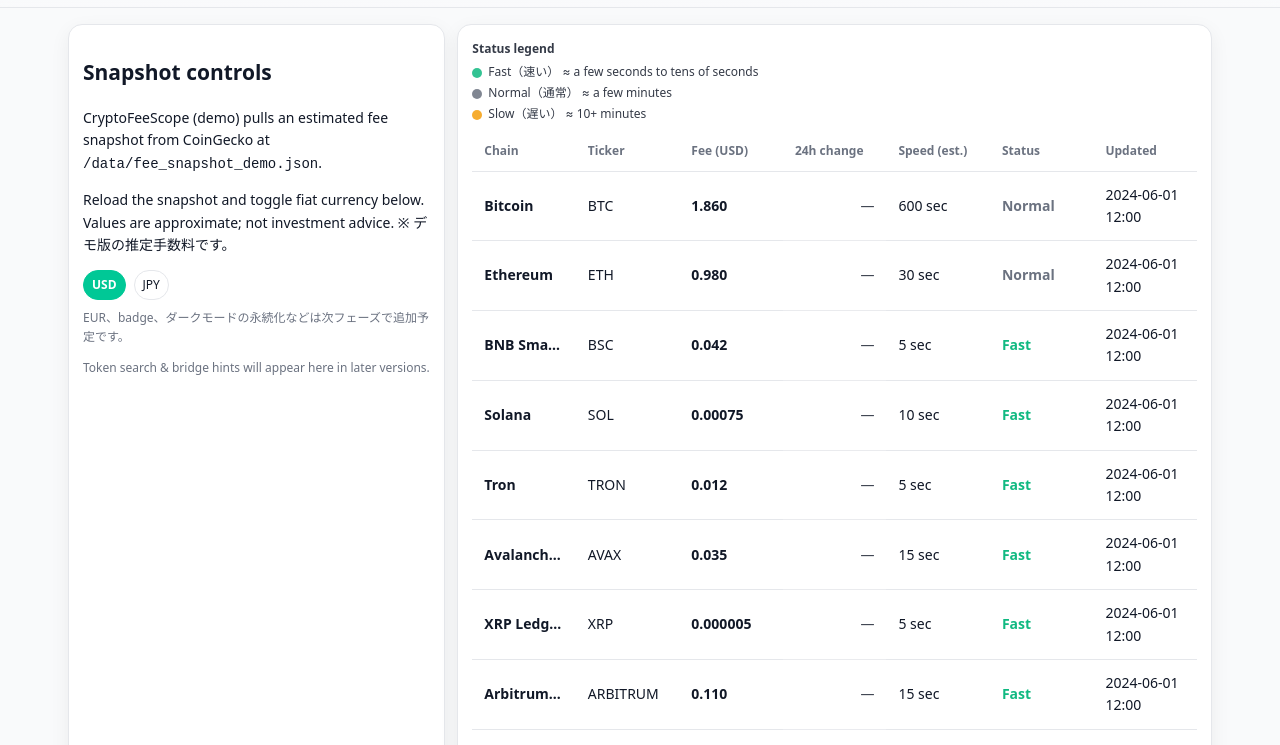
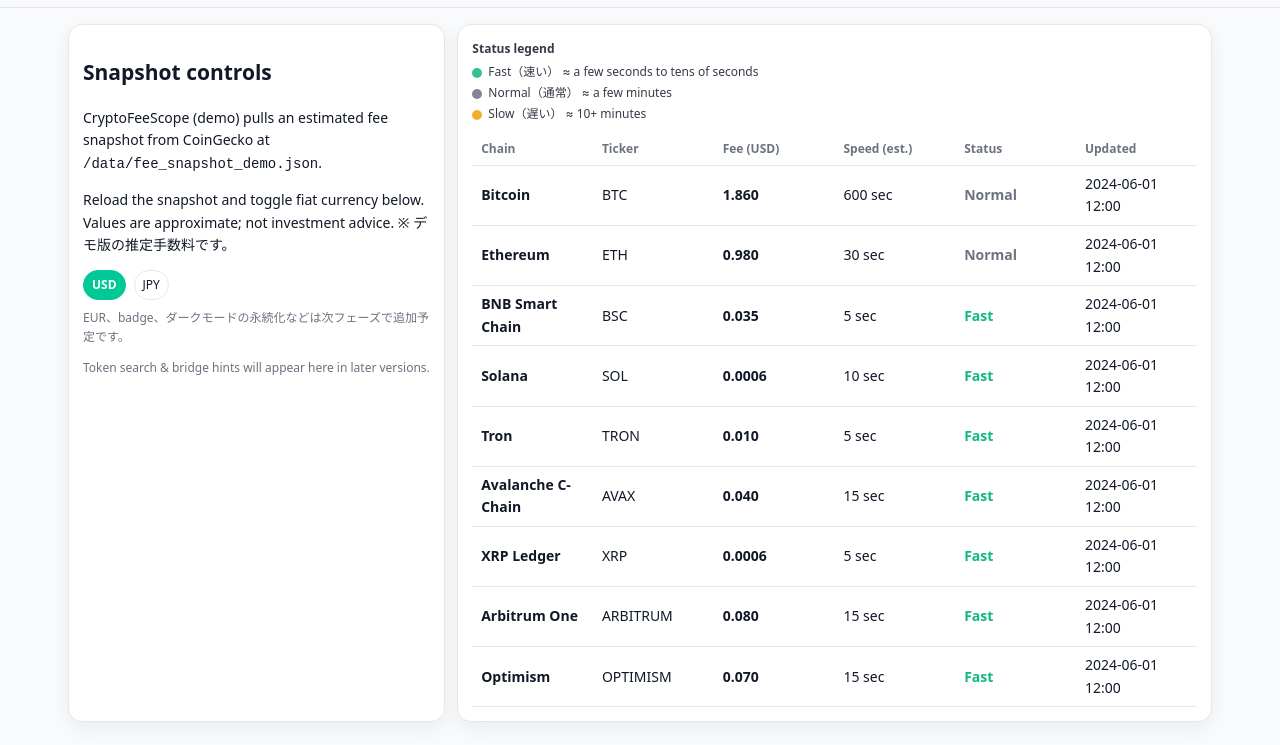
Before and after one commit to badjoke-lab/cryptofeescope, a website: page index.html in a window 1280 px wide. Shown: the part 55-800 px from the top of the page. Drawn offline with Linux system fonts and the light colour scheme.

Commit message:
Finalize snapshot MVP for Phase 1

```diff
--- a/app.js
+++ b/app.js
@@ -1,4 +1,4 @@
-// FeeSnapshot JSON schema (demo)
+// FeeSnapshot JSON schema (demo, Phase 1)
 // {
 //   generatedAt: string,
 //   vsCurrencies: string[], // ["usd", "jpy"]
@@ -11,7 +11,6 @@
 //       status: string,
 //       updated: string,
 //       native: { amount: number, symbol: string },
-//       tiers: { label: string, feeUSD: number, feeJPY: number }[],
 //       source: { price: { provider: string, id: string } }
 //     }
 //   }
@@ -137,8 +136,7 @@
   }
 
   if (abs >= 0.01 && abs < 1000) {
-    const fixed = value.toFixed(3);
-    return fixed;
+    return `${sign}${abs.toFixed(3)}`;
   }
 
   const suffix = abs >= 1_000_000 ? "m" : "k";
@@ -152,6 +150,7 @@
 function formatUpdated(iso) {
   if (!iso) return "—";
   const d = new Date(iso);
+  if (Number.isNaN(d.getTime())) return "—";
   return `${d.getFullYear()}-${String(d.getMonth() + 1).padStart(2, "0")}-${String(
     d.getDate()
   ).padStart(2, "0")} ${String(d.getHours()).padStart(2, "0")}:${String(
@@ -176,51 +175,15 @@
   Object.entries(chains).forEach(([key, chain]) => {
     const currencyKey = currency === "usd" ? "feeUSD" : "feeJPY";
     const currencyCode = currency.toUpperCase();
-    const hasTiers = Array.isArray(chain.tiers) && chain.tiers.length > 0;
-    const tiers = hasTiers ? chain.tiers : [];
-    const baseTier = hasTiers ? tiers[0] : null;
-    const rawFee =
-      baseTier && typeof baseTier[currencyKey] === "number"
-        ? baseTier[currencyKey]
-        : chain[currencyKey];
+    const rawFee = chain[currencyKey];
 
     const displayFee = formatFiat(rawFee);
-    let feeTitle =
-      Number.isFinite(rawFee) && rawFee != null
+    const feeTitle =
+      typeof rawFee === "number" && Number.isFinite(rawFee)
         ? `${toPlainNumberString(rawFee)} ${currencyCode}`
         : "";
-    if (hasTiers) {
-      const entries = tiers
-        .map((tier) => {
-          const feeValue = tier ? tier[currencyKey] : null;
-          if (typeof feeValue !== "number" || Number.isNaN(feeValue)) return null;
-          const raw = `${toPlainNumberString(feeValue)} ${currencyCode}`;
-          const label = tier.label
-            ? tier.label.charAt(0).toUpperCase() + tier.label.slice(1)
-            : "Tier";
-          return `${label}: ${raw}`;
-        })
-        .filter(Boolean);
-      if (entries.length > 0) {
-        feeTitle = entries.join("; ");
-      }
-    }
     const speedStr = chain.speedSec != null ? `${chain.speedSec} sec` : "—";
     const statusStr = chain.status || "unknown";
-    const change = chain.priceChange24hPct;
-    let changeText = "—";
-    let changeClass = "change-flat";
-    let changeTitle = "No 24h data (demo API)";
-
-    if (typeof change === "number" && !Number.isNaN(change)) {
-      const sign = change > 0 ? "+" : "";
-      const rounded = change.toFixed(1);
-      changeText = `${sign}${rounded}%`;
-      changeTitle = `${sign}${change.toFixed(2)}% over last 24h`;
-
-      if (change > 0.1) changeClass = "change-pos";
-      else if (change < -0.1) changeClass = "change-neg";
-    }
 
     // キーを利用した簡易ticker。後でchains.jsonと統合予定
     const ticker = (key || "?").toUpperCase();
@@ -243,21 +206,6 @@
       tdFee.title = feeTitle;
     }
 
-    if (hasTiers && tiers.length > 1) {
-      const tierNote = document.createElement("div");
-      const baseLabel = baseTier?.label
-        ? baseTier.label.charAt(0).toUpperCase() + baseTier.label.slice(1)
-        : "Standard";
-      tierNote.classList.add("fee-tier-hint");
-      tierNote.textContent = `${baseLabel} · +${tiers.length - 1} tiers`;
-      tdFee.appendChild(tierNote);
-    }
-
-    const tdChange = document.createElement("td");
-    tdChange.classList.add("change-cell", changeClass);
-    tdChange.textContent = changeText;
-    tdChange.title = changeTitle;
-
     const tdSpeed = document.createElement("td");
     tdSpeed.textContent = speedStr;
 
@@ -268,7 +216,7 @@
     const tdUpdated = document.createElement("td");
     tdUpdated.textContent = formatUpdated(chain.updated);
 
-    tr.append(tdChain, tdTicker, tdFee, tdChange, tdSpeed, tdStatus, tdUpdated);
+    tr.append(tdChain, tdTicker, tdFee, tdSpeed, tdStatus, tdUpdated);
     tbody.appendChild(tr);
   });
 }
@@ -345,4 +293,5 @@
 
   bindCurrencyButtons();
   loadSnapshotAndRender();
+  setInterval(loadSnapshotAndRender, 60_000);
 });
--- a/data/fee_snapshot_demo.json
+++ b/data/fee_snapshot_demo.json
@@ -13,13 +13,6 @@
         "amount": 0.00003,
         "symbol": "BTC"
       },
-      "tiers": [
-        {
-          "label": "standard",
-          "feeUSD": 1.86,
-          "feeJPY": 279.0
-        }
-      ],
       "source": {
         "price": {
           "provider": "coingecko-demo",
@@ -38,13 +31,6 @@
         "amount": 0.000315,
         "symbol": "ETH"
       },
-      "tiers": [
-        {
-          "label": "standard",
-          "feeUSD": 0.98,
-          "feeJPY": 151.2
-        }
-      ],
       "source": {
         "price": {
           "provider": "coingecko-demo",
@@ -54,8 +40,8 @@
     },
     "bsc": {
       "label": "BNB Smart Chain",
-      "feeUSD": 0.042,
-      "feeJPY": 6.3,
+      "feeUSD": 0.035,
+      "feeJPY": 5.4,
       "speedSec": 5,
       "status": "fast",
       "updated": "2024-06-01T12:00:00.000Z",
@@ -63,13 +49,6 @@
         "amount": 0.000105,
         "symbol": "BNB"
       },
-      "tiers": [
-        {
-          "label": "standard",
-          "feeUSD": 0.042,
-          "feeJPY": 6.3
-        }
-      ],
       "source": {
         "price": {
           "provider": "coingecko-demo",
@@ -79,8 +58,8 @@
     },
     "sol": {
       "label": "Solana",
-      "feeUSD": 0.00075,
-      "feeJPY": 0.115,
+      "feeUSD": 0.0006,
+      "feeJPY": 0.09,
       "speedSec": 10,
       "status": "fast",
       "updated": "2024-06-01T12:00:00.000Z",
@@ -88,13 +67,6 @@
         "amount": 0.000005,
         "symbol": "SOL"
       },
-      "tiers": [
-        {
-          "label": "standard",
-          "feeUSD": 0.00075,
-          "feeJPY": 0.115
-        }
-      ],
       "source": {
         "price": {
           "provider": "coingecko-demo",
@@ -104,8 +76,8 @@
     },
     "tron": {
       "label": "Tron",
-      "feeUSD": 0.012,
-      "feeJPY": 1.8,
+      "feeUSD": 0.01,
+      "feeJPY": 1.5,
       "speedSec": 5,
       "status": "fast",
       "updated": "2024-06-01T12:00:00.000Z",
@@ -113,13 +85,6 @@
         "amount": 0.1,
         "symbol": "TRX"
       },
-      "tiers": [
-        {
-          "label": "standard",
-          "feeUSD": 0.012,
-          "feeJPY": 1.8
-        }
-      ],
       "source": {
         "price": {
           "provider": "coingecko-demo",
@@ -129,8 +94,8 @@
     },
     "avax": {
       "label": "Avalanche C-Chain",
-      "feeUSD": 0.035,
-      "feeJPY": 5.2,
+      "feeUSD": 0.04,
+      "feeJPY": 6.0,
       "speedSec": 15,
       "status": "fast",
       "updated": "2024-06-01T12:00:00.000Z",
@@ -138,13 +103,6 @@
         "amount": 0.001,
         "symbol": "AVAX"
       },
-      "tiers": [
-        {
-          "label": "standard",
-          "feeUSD": 0.035,
-          "feeJPY": 5.2
-        }
-      ],
       "source": {
         "price": {
           "provider": "coingecko-demo",
@@ -154,8 +112,8 @@
     },
     "xrp": {
       "label": "XRP Ledger",
-      "feeUSD": 0.0000055,
-      "feeJPY": 0.00085,
+      "feeUSD": 0.0006,
+      "feeJPY": 0.09,
       "speedSec": 5,
       "status": "fast",
       "updated": "2024-06-01T12:00:00.000Z",
@@ -163,13 +121,6 @@
         "amount": 0.00001,
         "symbol": "XRP"
       },
-      "tiers": [
-        {
-          "label": "standard",
-          "feeUSD": 0.0000055,
-          "feeJPY": 0.00085
-        }
-      ],
       "source": {
         "price": {
           "provider": "coingecko-demo",
@@ -179,8 +130,8 @@
     },
     "arbitrum": {
       "label": "Arbitrum One",
-      "feeUSD": 0.11,
-      "feeJPY": 17.0,
+      "feeUSD": 0.08,
+      "feeJPY": 12.0,
       "speedSec": 15,
       "status": "fast",
       "updated": "2024-06-01T12:00:00.000Z",
@@ -188,13 +139,6 @@
         "amount": 0.1,
         "symbol": "ARB"
       },
-      "tiers": [
-        {
-          "label": "standard",
-          "feeUSD": 0.11,
-          "feeJPY": 17.0
-        }
-      ],
       "source": {
         "price": {
           "provider": "coingecko-demo",
@@ -204,8 +148,8 @@
     },
     "optimism": {
       "label": "Optimism",
-      "feeUSD": 0.2,
-      "feeJPY": 30.0,
+      "feeUSD": 0.07,
+      "feeJPY": 10.5,
       "speedSec": 15,
       "status": "fast",
       "updated": "2024-06-01T12:00:00.000Z",
@@ -213,13 +157,6 @@
         "amount": 0.1,
         "symbol": "OP"
       },
-      "tiers": [
-        {
-          "label": "standard",
-          "feeUSD": 0.2,
-          "feeJPY": 30.0
-        }
-      ],
       "source": {
         "price": {
           "provider": "coingecko-demo",
--- a/index.html
+++ b/index.html
@@ -112,7 +112,6 @@
                 <th>Chain</th>
                 <th>Ticker</th>
                 <th id="fee-header">Fee (USD)</th>
-                <th>24h change</th>
                 <th>Speed (est.)</th>
                 <th>Status</th>
                 <th>Updated</th>
--- a/style.css
+++ b/style.css
@@ -218,25 +218,28 @@
   width:100%;
   border-collapse:separate;
   border-spacing:0;
-  table-layout:auto;
+  table-layout:fixed;
 }
-.fee-table{table-layout:fixed;}
+.fee-table{width:100%;table-layout:fixed;}
 thead th{
   font-size:12px;
   text-align:left;
   color:var(--muted);
   font-weight:600;
-  padding:10px 12px;
+  padding:0.45rem 0.55rem;
   border-bottom:1px solid var(--line);
   position:sticky;
   top:0;
   background:var(--card);
+  word-wrap:break-word;
+  overflow-wrap:anywhere;
 }
 tbody td{
-  padding:12px;
+  padding:0.45rem 0.55rem;
   border-bottom:1px solid var(--line);
   vertical-align:middle;
   word-break:break-word;
+  overflow-wrap:anywhere;
 }
 tbody tr:hover{
   background:rgba(0,200,150,0.08);
@@ -246,10 +249,8 @@
 }
 .fee-table .chain-name-cell,
 .fee-table .ticker-cell{
-  white-space:nowrap;
-  overflow:hidden;
-  text-overflow:ellipsis;
-  max-width:140px;
+  white-space:normal;
+  max-width:200px;
 }
 .fee-table .chain-name-cell{font-weight:600;}
 .status-legend{
@@ -459,9 +460,9 @@
 @media(max-width:480px){
   .pill{white-space:normal;}
   .fee-table th,
-  .fee-table td{padding:4px 6px;font-size:12px;}
-  .fee-table .chain-name-cell{max-width:100px;}
-  .fee-table .ticker-cell{max-width:80px;}
+  .fee-table td{padding:0.35rem 0.4rem;font-size:12px;}
+  .fee-table .chain-name-cell{max-width:120px;}
+  .fee-table .ticker-cell{max-width:90px;}
   .updated::before{
     content:"🕒 ";
     margin-right:2px;
```
Also changed, not shown: docs/fee_snapshot_schema.md (+19 -22 lines), scripts/generate_fee_snapshot_demo.js (+18 -12 lines), README.md.
